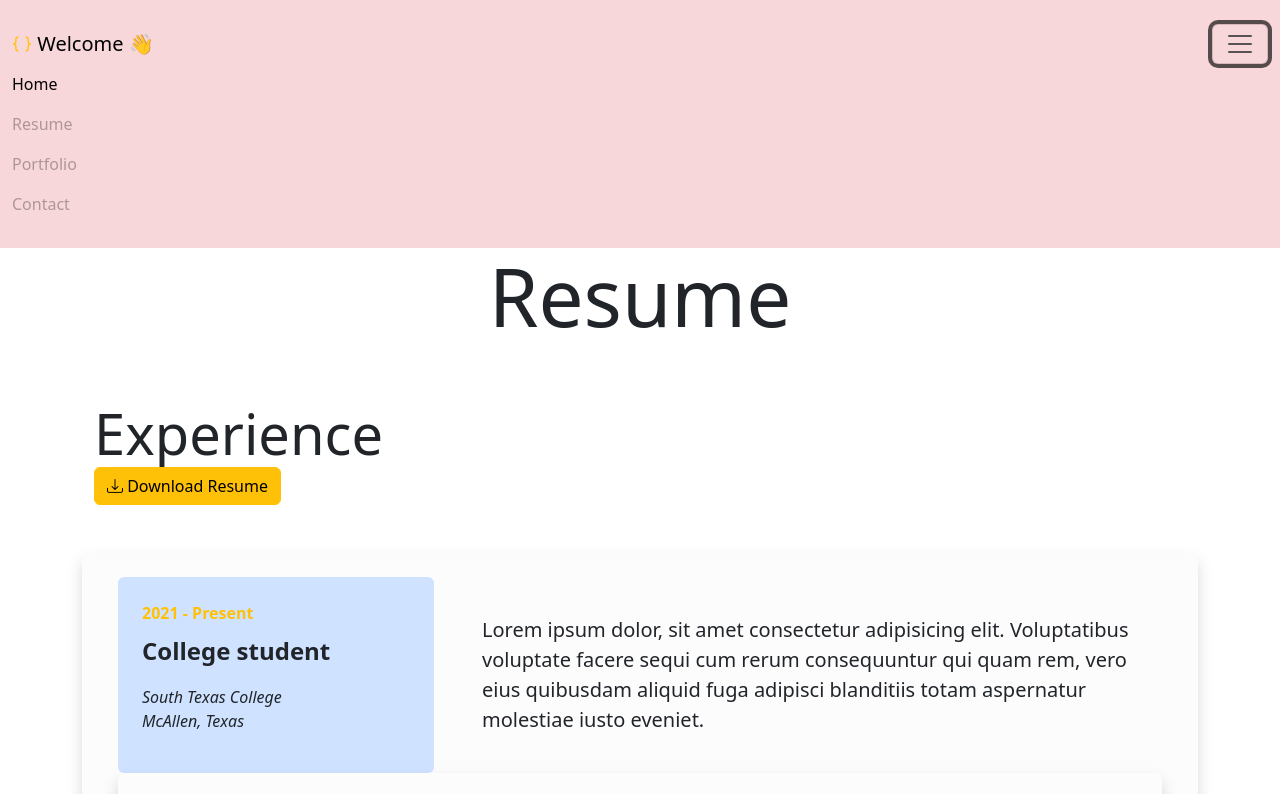
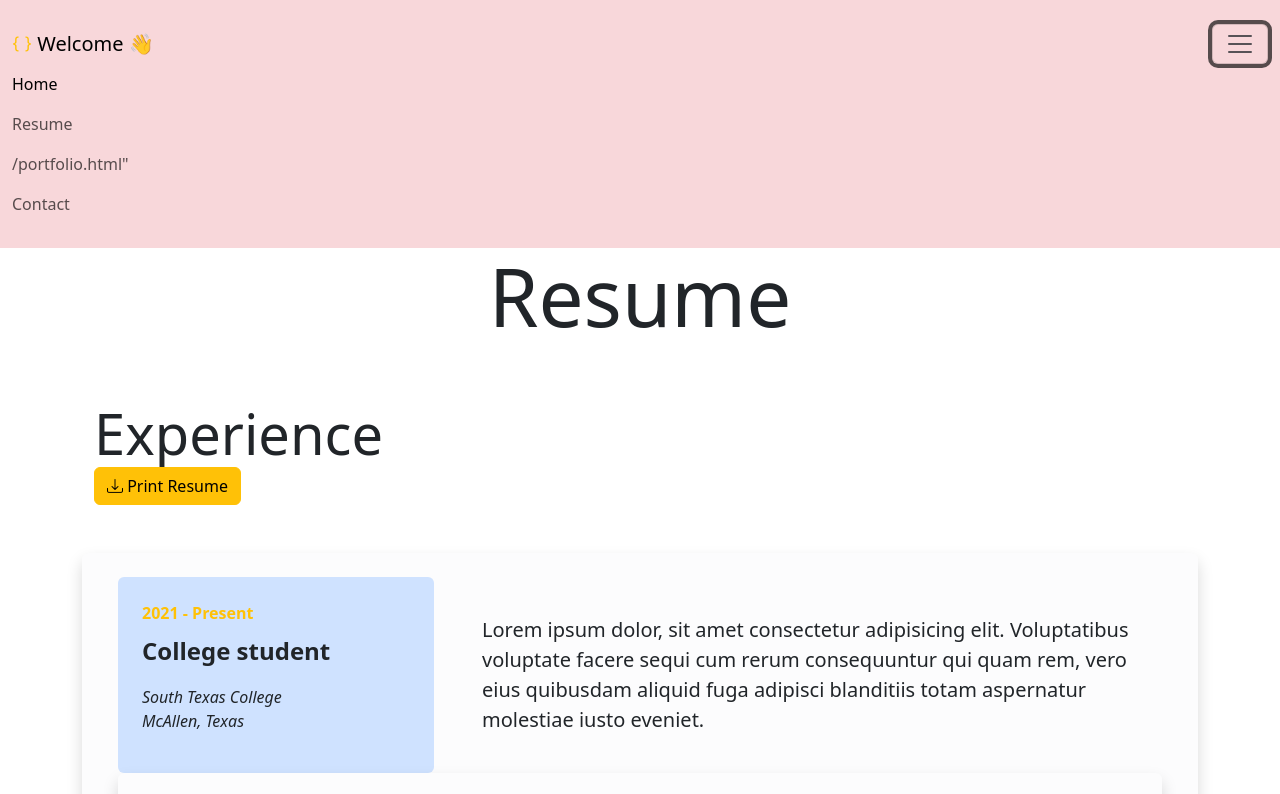
Before and after one commit to bbrooks11/bbrooks111.github.io, a plain HTML site: page resume.html in a window 1280 px wide. Both pictures are taken after a click on the button "Toggle navigation". Shown: the top 794 px of the page. Drawn offline with nearby package versions, Linux system fonts and the light colour scheme.

Commit message:
Update resume.html

```diff
--- a/resume.html
+++ b/resume.html
@@ -25,23 +25,23 @@
       <div class="collapse navbar-collapse" id="navbarNavAltMarkup">
         <div class="navbar-nav ms-auto">
           <a class="nav-link active" aria-current="page" href="#">Home</a>
-          <a class="nav-link disabled" href="#">Resume</a>
-          <a class="nav-link disabled" href="#">Portfolio</a>
-          <a class="nav-link disabled">Contact</a>
+          <a class="nav-link" href="#">Resume</a>
+          <a class="nav-link" href="#">/portfolio.html"</a>
+          <a class="nav-link" href="/contact.html" href="">Contact</a>
         </div>
       </div>
     </div>
   </nav>
 </header>
 <main>
-  <section class="resume container row mx-auto gap-5 d-flex justify-content-center align-items-center">
+  <section id="resume" class="resume container row mx-auto gap-5 d-flex justify-content-center align-items-center">
     <h1 class="display-1 text-center">Resume</h1>
     <div class="experience">
       <div class="d-flex justify-content-between"></div>
       <div class=".area-title display-4">Experience</div>
       <button class="btn btn-warning text-light-subtle gap-3">
         <i class="bi bi-download"></i>
-        Download Resume
+        Print Resume
       </button>
     </div>
     <div class="card shadow border-0 rounded bg-light-subtle">
@@ -207,6 +207,7 @@
   integrity="sha384-I7E8VVD/ismYTF4hNIPjVp/Zjvgyol6VFvRkX/vR+Vc4jQkC+hVqc2pM8ODewa9r" crossorigin="anonymous"></script>
 <script src="https://cdn.jsdelivr.net/npm/bootstrap@5.3.1/dist/js/bootstrap.min.js"
   integrity="sha384-Rx+T1VzGupg4BHQYs2gCW9It+akI2MM/mndMCy36UVfodzcJcF0GGLxZIzObiEfa" crossorigin="anonymous"></script>
+  <script type="module" src="print.js"></script>
 </body>
 
 </html>
```
